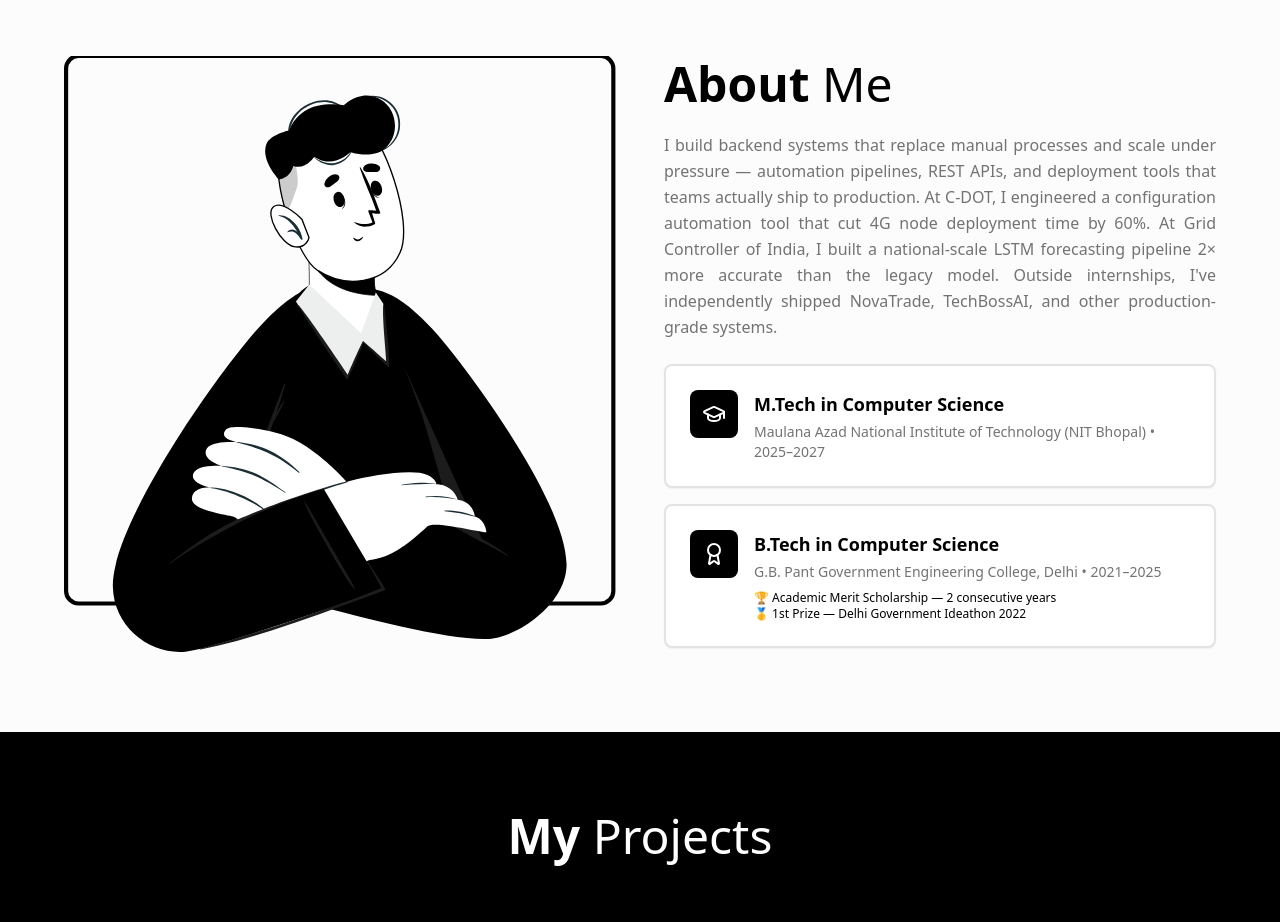
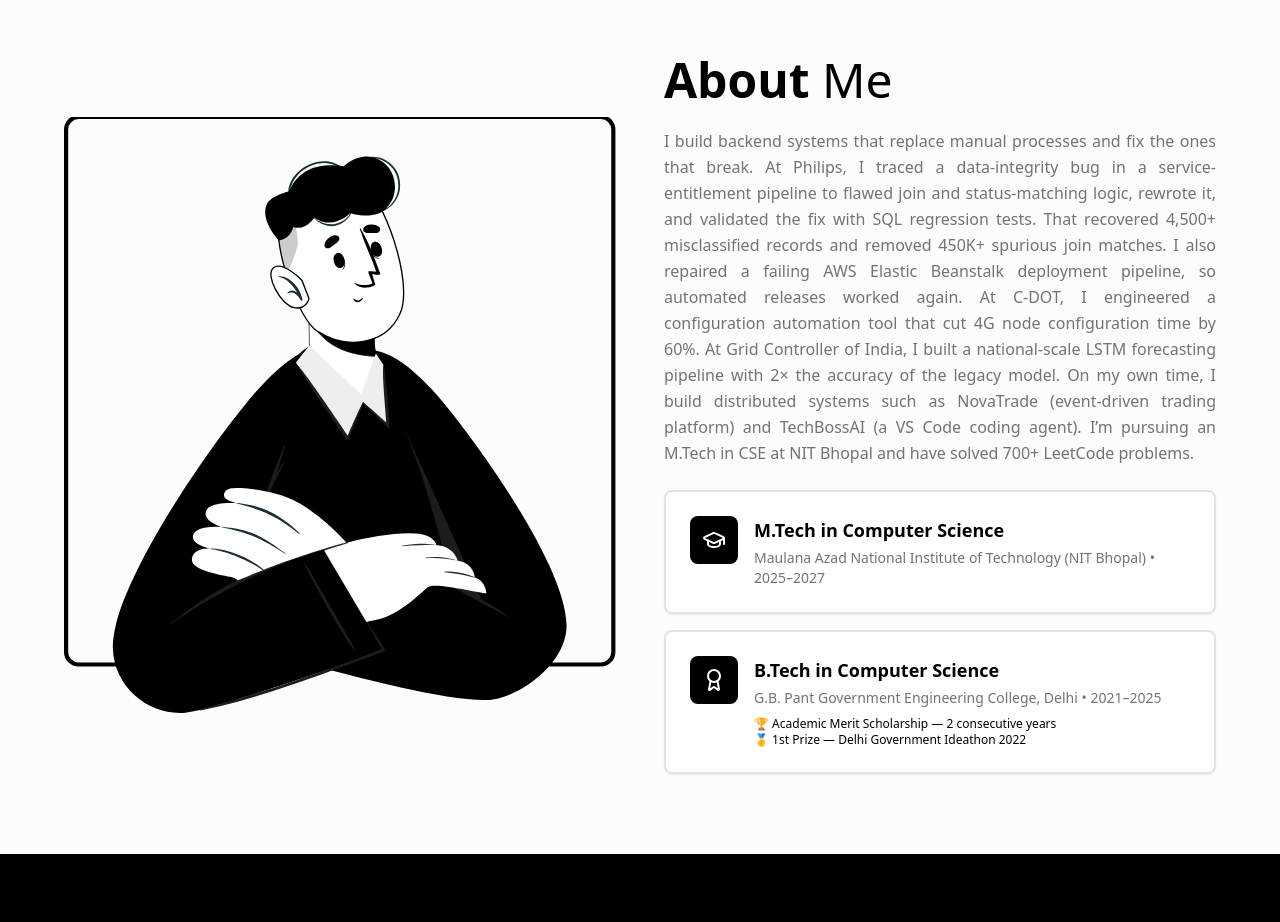
Before and after one commit to Rishabhjain2003/MyPortfolio, a React (Vite) app: page / in a window 1280 px wide. Shown: the part 4200-5122 px from the top of the page. Built offline with nearby package versions, Linux system fonts and the light colour scheme; grey boxes are pictures that could not be loaded; the HTML template or start-up script is replaced by a standard one.

Commit message:
Revise About section with updated experience details

```diff
--- a/src/components/About.tsx
+++ b/src/components/About.tsx
@@ -22,12 +22,7 @@ export const About = () => {
             </h2>
 
             <p className="text-muted-foreground mb-6 leading-relaxed text-justify">
-              I build backend systems that replace manual processes and scale under pressure — automation
-              pipelines, REST APIs, and deployment tools that teams actually ship to production. At C-DOT,
-              I engineered a configuration automation tool that cut 4G node deployment time by 60%. At Grid
-              Controller of India, I built a national-scale LSTM forecasting pipeline 2× more accurate than
-              the legacy model. Outside internships, I've independently shipped NovaTrade, TechBossAI, and
-              other production-grade systems.
+              I build backend systems that replace manual processes and fix the ones that break. At Philips, I traced a data-integrity bug in a service-entitlement pipeline to flawed join and status-matching logic, rewrote it, and validated the fix with SQL regression tests. That recovered 4,500+ misclassified records and removed 450K+ spurious join matches. I also repaired a failing AWS Elastic Beanstalk deployment pipeline, so automated releases worked again. At C-DOT, I engineered a configuration automation tool that cut 4G node configuration time by 60%. At Grid Controller of India, I built a national-scale LSTM forecasting pipeline with 2× the accuracy of the legacy model. On my own time, I build distributed systems such as NovaTrade (event-driven trading platform) and TechBossAI (a VS Code coding agent). I’m pursuing an M.Tech in CSE at NIT Bhopal and have solved 700+ LeetCode problems.
             </p>
 
             <div className="space-y-4">
```
